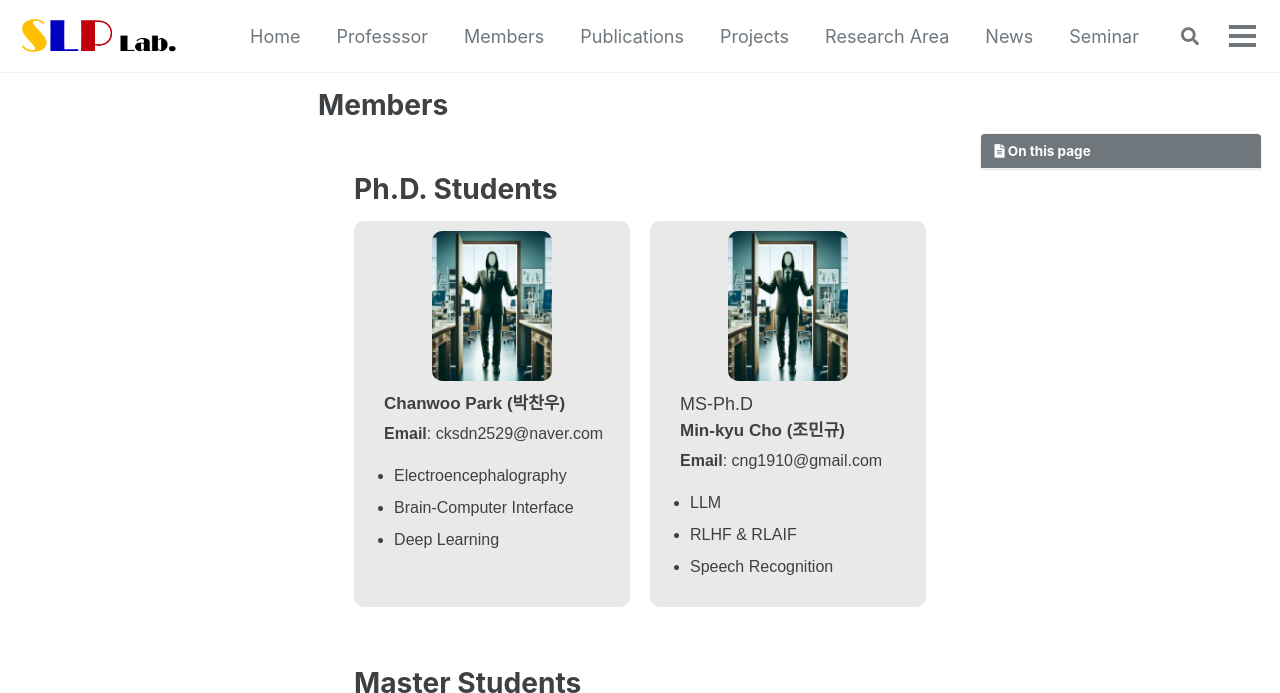
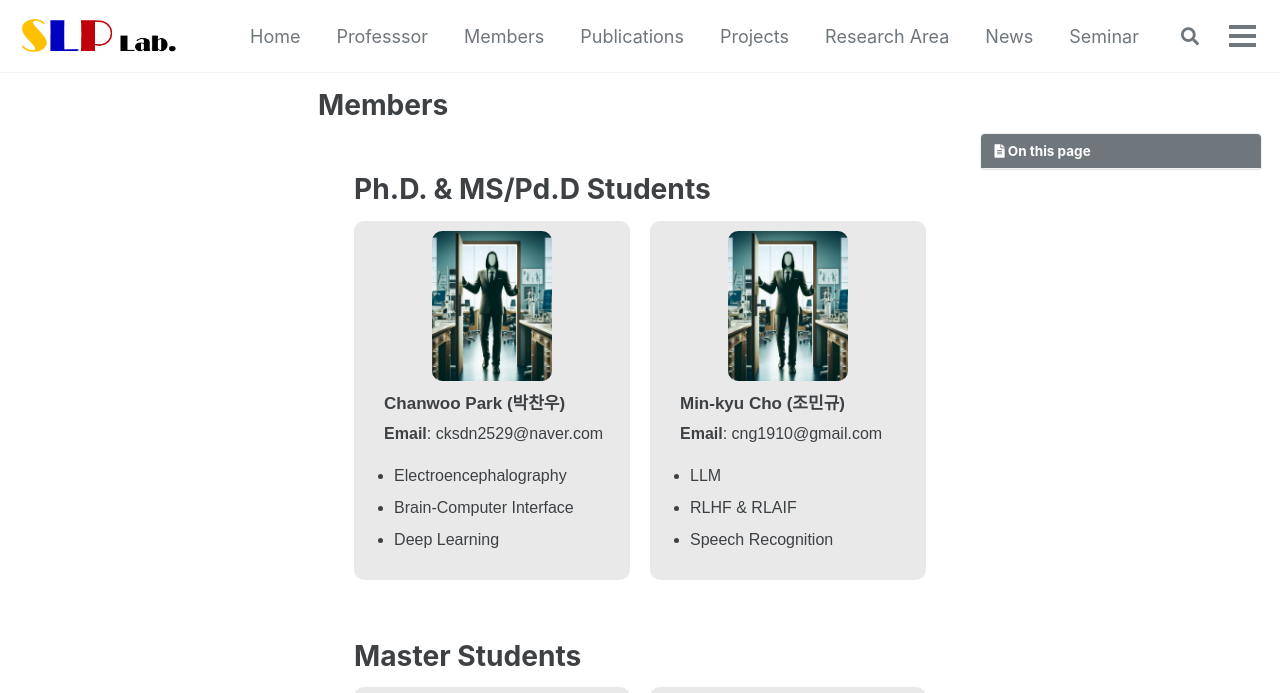
Before and after one commit to slp-laboratory/slp-laboratory.github.io, a Jekyll site: the page built from _pages/members.md, in a window 1280 px wide and 900 px high, cut to the strip 0-693 px from the top of the window. Built offline with Jekyll 4.4.1, drawn with Linux system fonts in a browser that asks for light colours; cached includes are drawn as plain includes; comment, search, counter and statistics services are not loaded.

Commit message:
Update members.md

```diff
--- a/_pages/members.md
+++ b/_pages/members.md
@@ -35,7 +35,7 @@ toc: true
 </head>
 <body>
 <div class="container">
-  <h1>Ph.D. Students</h1>
+  <h1>Ph.D. & MS/Pd.D Students</h1>
   <div class="profile">
     <div class="student">
       <img src="../assets/images/member/someone.PNG" alt="hyunku Kang">
@@ -52,7 +52,6 @@ toc: true
       <div class="student">
       <img src="../assets/images/member/someone.PNG" alt="Min-kyu Cho">
       <div class="info">
-        <div class="Degree"> MS-Ph.D </div>
         <div class="name">Min-kyu Cho (조민규)</div>
         <div class="email"><strong>Email</strong>: cng1910@gmail.com</div>
         <ul>
```
